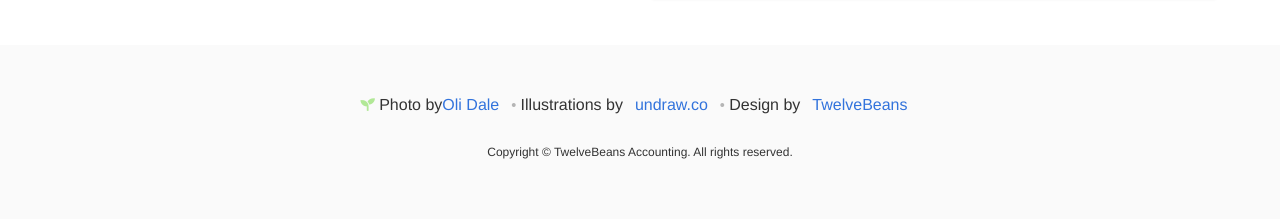
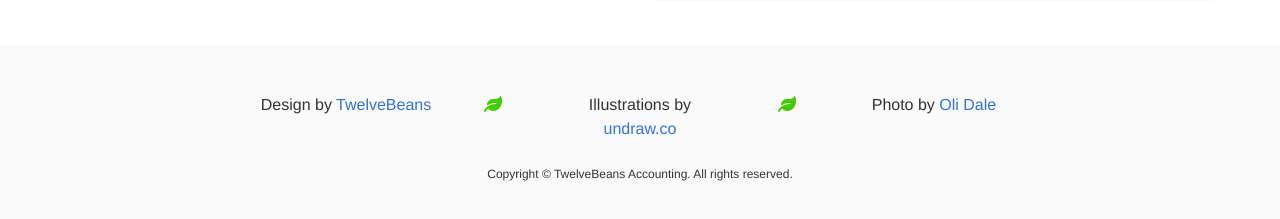
Before and after one commit to twelvebeans/twelvebeans.com, a plain HTML site: page templates/index.html in a window 1280 px wide. Shown: the part 2769-2988 px from the top of the page. Drawn offline with nearby package versions, Linux system fonts and the light colour scheme; files that its build step writes are made by us from their sources; files whose address does not match are found by name; a web font is replaced by a local one.

Commit message:
Fix links spacing in basement

```diff
--- a/static/style.css
+++ b/static/style.css
@@ -73,6 +73,10 @@ li:before{
   height: 96px;
 }
 
+.has-text-green {
+  color: #43cc00;
+}
+
 .has-background-green {
   color: #ffffff;
   background-color: #43cc00;
--- a/templates/index.html
+++ b/templates/index.html
@@ -261,17 +261,26 @@
     </section>
 
     <footer class="footer has-text-centered">
-      <div class="container">
-        <nav class="breadcrumb is-centered has-bullet-separator">
-          <ul class="is-size-6">
-            <li>Photo by <a href="https://unsplash.com/@olidale" target="_blank">Oli Dale</a></li>
-            <li>Illustrations by <a href="https://undraw.co/" target="_blank">undraw.co</a></li>
-            <li>Design by <a href="#top">TwelveBeans</a></li>
-          </ul>
+      <div class="container is-size-6">
+        <div class="columns">
+          <div class="column is-2 is-offset-2">
+            Design by <a href="#top">TwelveBeans</a>
+          </div>
+          <div class="column is-1">
+            <i class="fas fa-leaf has-text-green"></i>
+          </div>
+          <div class="column is-2">
+            Illustrations by <a href="https://undraw.co/" target="_blank">undraw.co</a>
+          </div>
+          <div class="column is-1">
+            <i class="fas fa-leaf has-text-green"></i>
+          </div>
+          <div class="column is-2">
+            Photo by <a href="https://unsplash.com/@olidale" target="_blank">Oli Dale</a>
+          </div>
       </div>
-      <div class="container">
-        <br />
-        <p class="is-size-7">Copyright &copy; TwelveBeans Accounting.  All rights reserved.</p>
+      <div class="container is-size-7">
+        <p>Copyright &copy; TwelveBeans Accounting.  All rights reserved.</p>
       </div>
     </footer>
   </body>
```
